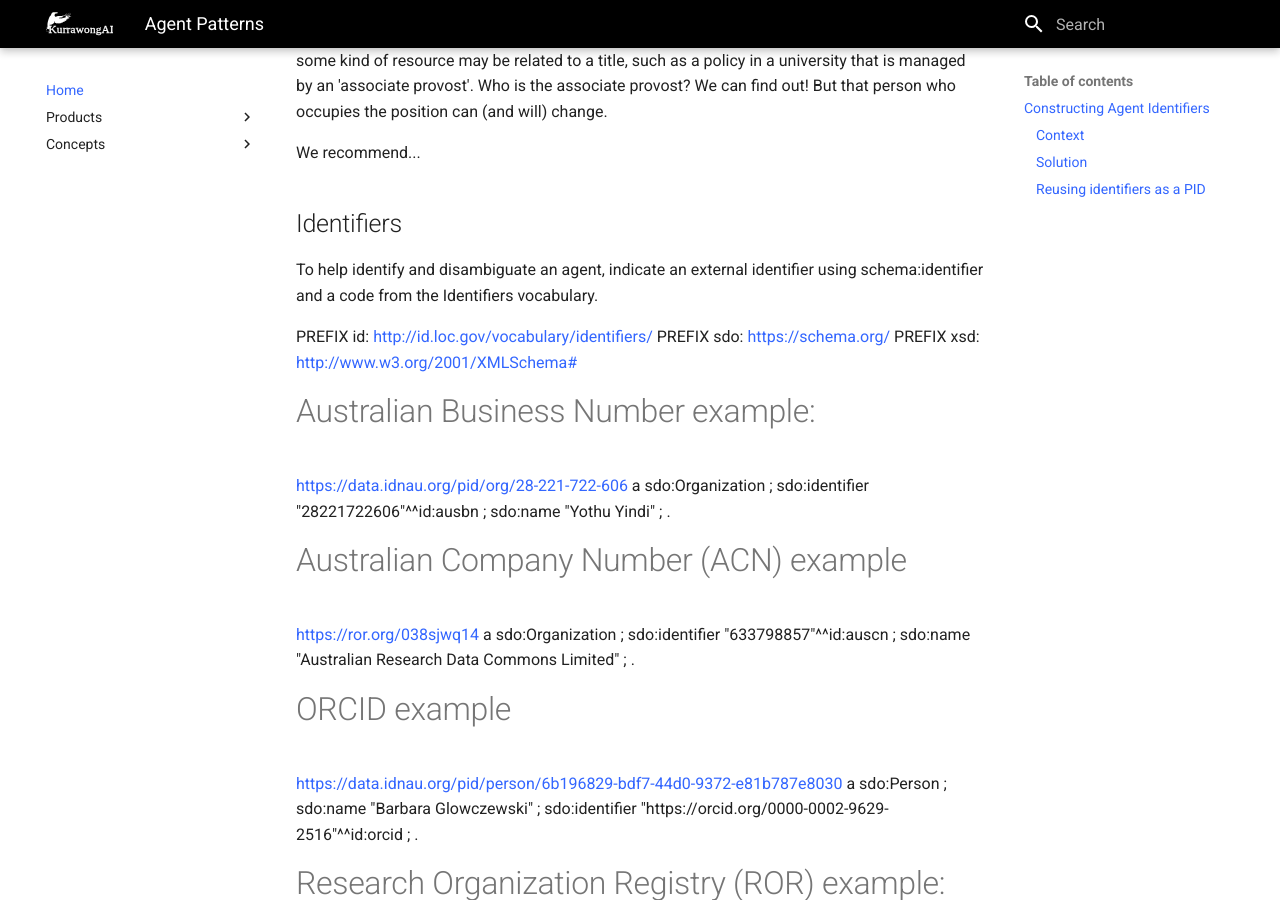
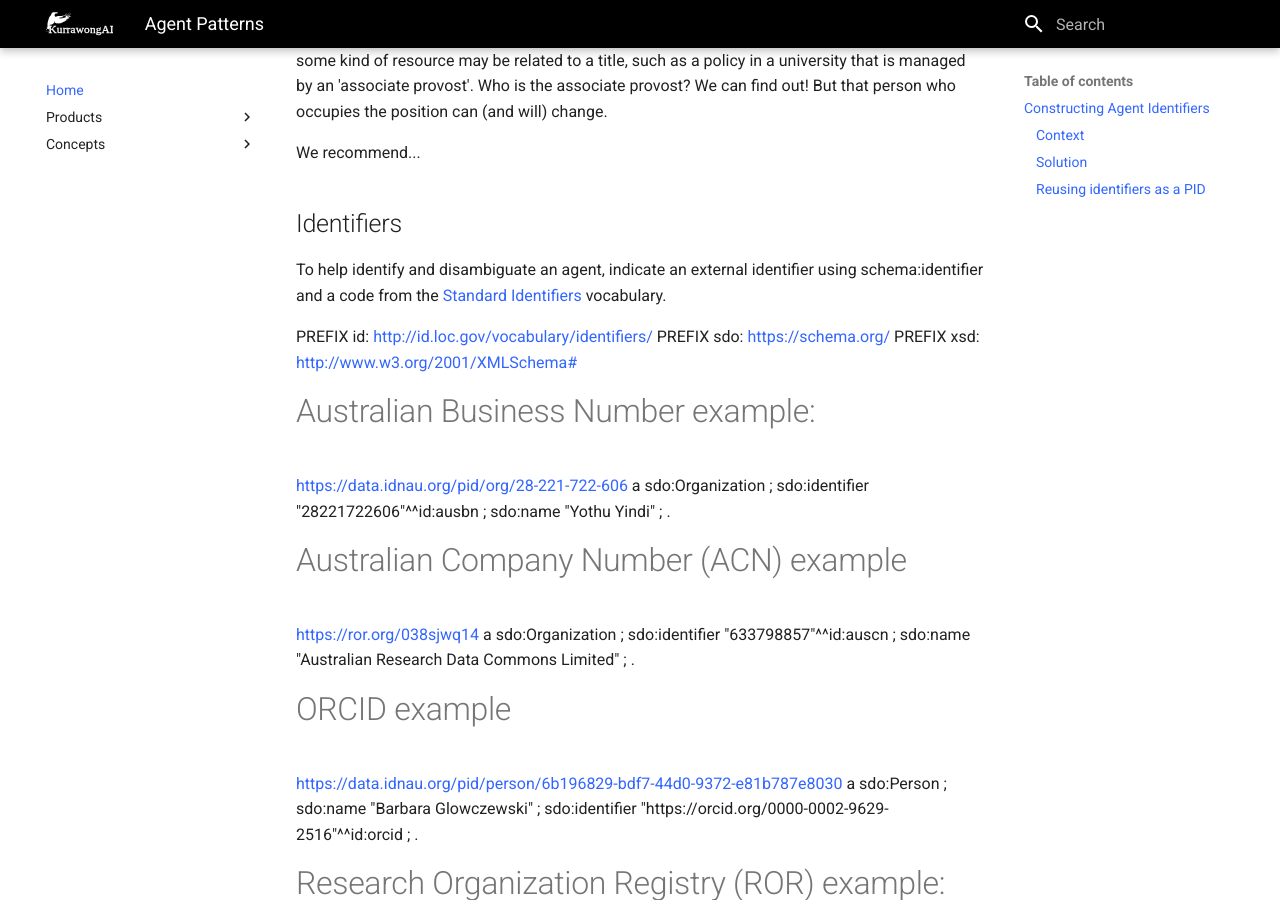
Before and after one commit to Kurrawong/docs, an MkDocs documentation site: the page built from docs/concepts/agents/patterns.md, in a window 1280 px wide and 900 px high, scrolled down 5400 px. Built offline with MkDocs 1.6.1 and Material for MkDocs 9.7.7, drawn with Linux system fonts in a browser that asks for light colours.

Commit message:
Merge remote-tracking branch 'origin/main'

```diff
--- a/docs/concepts/agents/patterns.md
+++ b/docs/concepts/agents/patterns.md
@@ -236,7 +236,7 @@ We recommend...
 
 ## Identifiers
 
-To help identify and disambiguate an agent, indicate an external identifier using schema:identifier and a code from the Identifiers vocabulary.
+To help identify and disambiguate an agent, indicate an external identifier using schema:identifier and a code from the [Standard Identifiers](https://id.loc.gov/vocabulary/identifiers.html) vocabulary.
 
 PREFIX id: <http://id.loc.gov/vocabulary/identifiers/>
 PREFIX sdo: <https://schema.org/>
```
